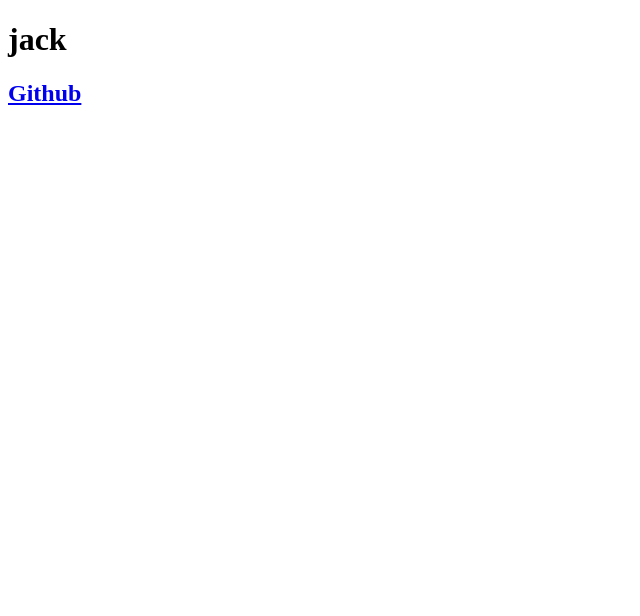
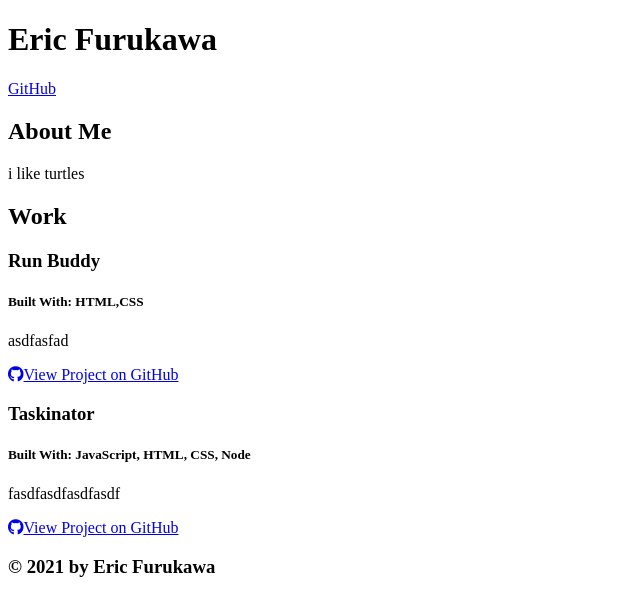
Before and after one commit to EricKenji/portfolio-generator, a website: page index.html in a window 1280 px wide. Shown: the whole page, without its empty margins (0-640 px from the left). Drawn offline with Linux system fonts and the light colour scheme.

Commit message:
aset up output based on user input

```diff
--- a/index.html
+++ b/index.html
@@ -6,10 +6,60 @@
         <meta name="viewport" content="width=device-width, initial-scale=1.0">
         <meta http-equiv="X-UA-Compatible" content="ie=edge">
         <title>Portfolio Demo</title>
+        <link rel="stylesheet" href="https://cdnjs.cloudflare.com/ajax/libs/font-awesome/5.11.2/css/all.min.css">
+        <link href="https://fonts.googleapis.com/css?family=Public+Sans:300i,300,500&display=swap" rel="stylesheet">
+        <link rel="stylesheet" href="style.css">
     </head>
 
     <body>
-        <h1>jack</h1>
-        <h2><a href="https://github.com/jackhub">Github</a></h2>
+        <header>
+            <div class="container flex-row justify-space-between align-center py-3">
+                <h1 class="page-title text-secondary bg-dark py-2 px-3">Eric Furukawa</h1>
+                <nav class="flex-row">
+                    <a class="ml-2 my-1 px-2 py-1 bg-secondary text-dark" href="https://github.com/EricKenji">GitHub</a>
+                </nav>
+            </div>
+        </header>
+        <main class="container my-5">
+
+        <section class="my-3" id="about">
+            <h2 class="text-dark bg-primary p-2 display-inline-block">About Me</h2>
+            <p>i like turtles</p>
+        </section>
+
+
+      <section class="my-3" id="portfolio">
+        <h2 class="text-dark bg-primary p-2 display-inline-block">Work</h2>
+        <div class="flex-row justify-space-between">
+
+            <div class="col-12 mb-2 bg-dark text-light p-3">
+              <h3 class="portfolio-item-title text-light">Run Buddy</h3>
+              <h5 class="portfolio-languages">
+                Built With:
+                HTML,CSS
+              </h5>
+              <p>asdfasfad</p>
+              <a href="google.com" class="btn"><i class="fab fa-github mr-2"></i>View Project on GitHub</a>
+            </div>
+
+
+
+            <div class="col-12 col-md-6 mb-2 bg-dark text-light p-3 flex-column">
+              <h3 class="portfolio-item-title text-light">Taskinator</h3>
+              <h5 class="portfolio-languages">
+                Built With:
+                JavaScript, HTML, CSS, Node
+              </h5>
+              <p>fasdfasdfasdfasdf</p>
+              <a href="google.com" class="btn mt-auto"><i class="fab fa-github mr-2"></i>View Project on GitHub</a>
+            </div>
+
+        </div>
+      </section>
+
+        </main>
+        <footer class="container text-center py-3">
+            <h3 class="text-dark">&copy; 2021 by Eric Furukawa</h3>
+        </footer>
     </body>
     </html>
```
Also changed, not shown: app.js (+5 -7 lines), src/page-template.js (+82 -5 lines). Lines whose indentation alone changed are shown as unchanged.
